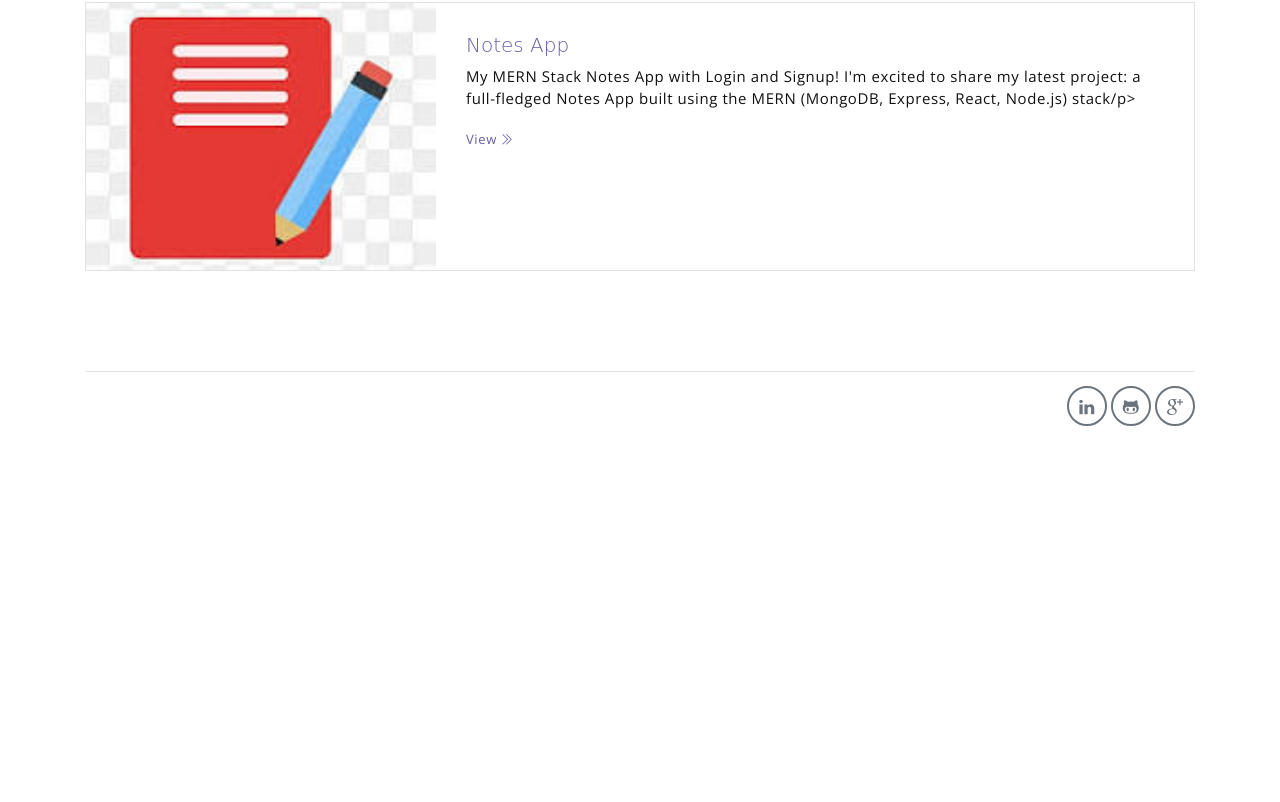
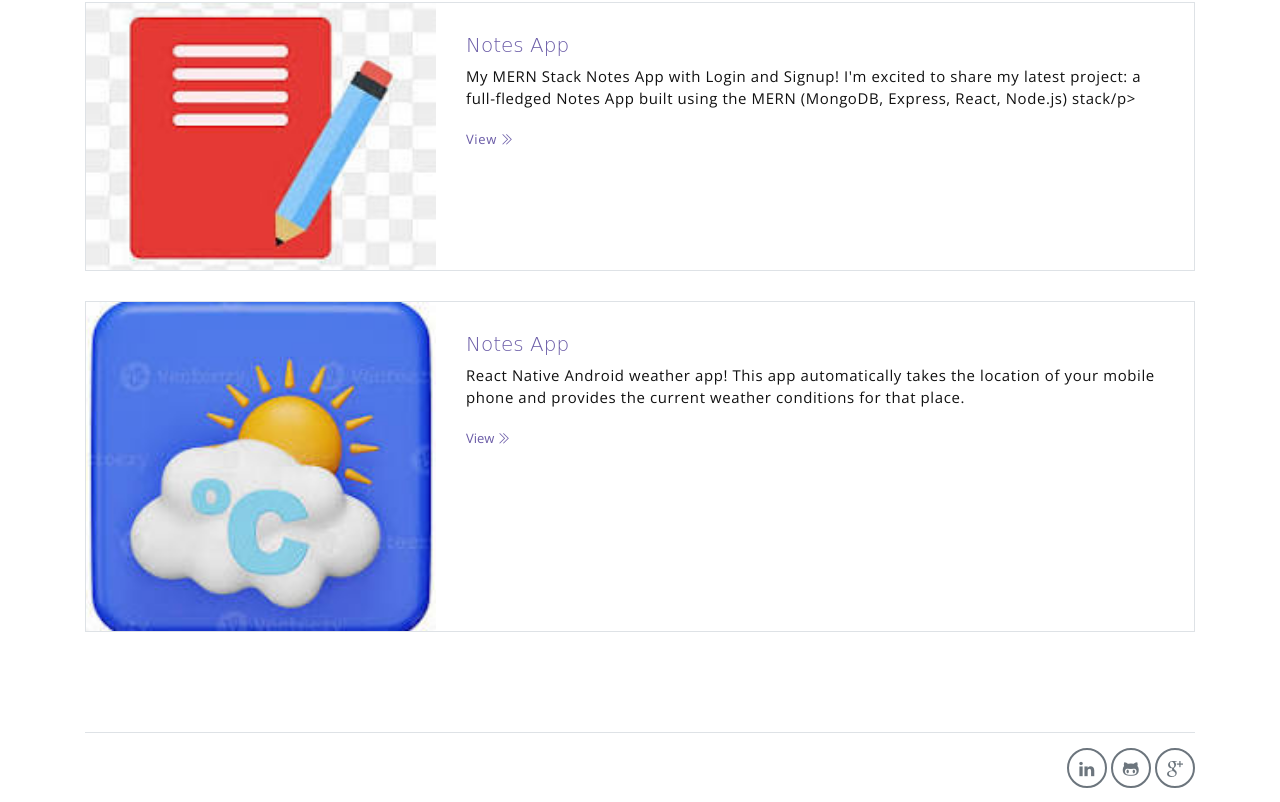
Before and after one commit to hritikmittal09/portfoliov3, a plain HTML site: page index.html in a window 1280 px wide. Shown: the part 5179-5981 px from the top of the page. Before the commit the page ends 5620 px from the top, so only its background shows below. Drawn offline with nearby package versions, Linux system fonts and the light colour scheme; files whose address does not match are found by name; a web font is replaced by a local one.

Commit message:
weather app added

```diff
--- a/index.html
+++ b/index.html
@@ -381,6 +381,25 @@
 
             </div><!-- end of blog wrapper -->
 
+            <div class="blog-card">
+                <div class="blog-card-header">
+                    <img src="images/weather app.png" class="blog-card-img"
+                        alt="Download free bootstrap 4 landing page, free boootstrap 4 templates, Download free bootstrap 4.1 landing page, free boootstrap 4.1.1 templates, meyawo Landing page">
+                </div>
+                <div class="blog-card-body">
+                    <h5 class="blog-card-title">Notes App</h6>
+
+
+                        <p>
+                            React Native Android weather app! This app automatically takes the location of your mobile phone and provides the current weather conditions for that place.
+                        </p>
+
+                        <a href="https://github.com/hritikmittal09/react-nativeweatherapp" target="_blank" class="blog-card-link">View  <i class="ti-angle-double-right"></i></a>
+                </div>
+
+            </div><!-- end of blog wrapper -->
+
+
 
 
 
```
